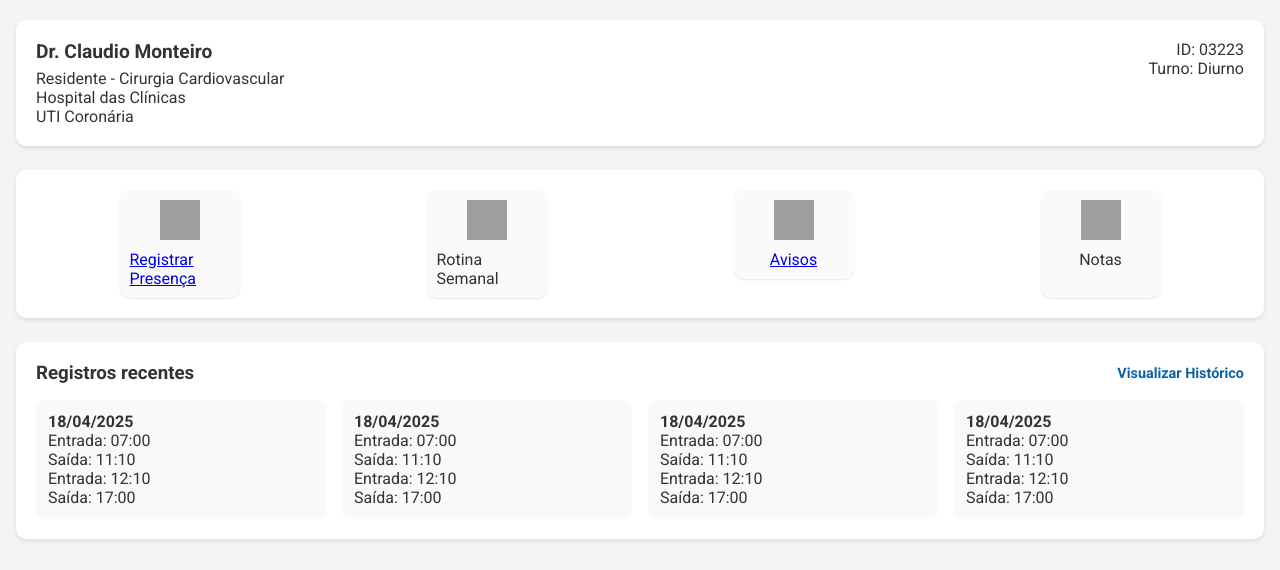
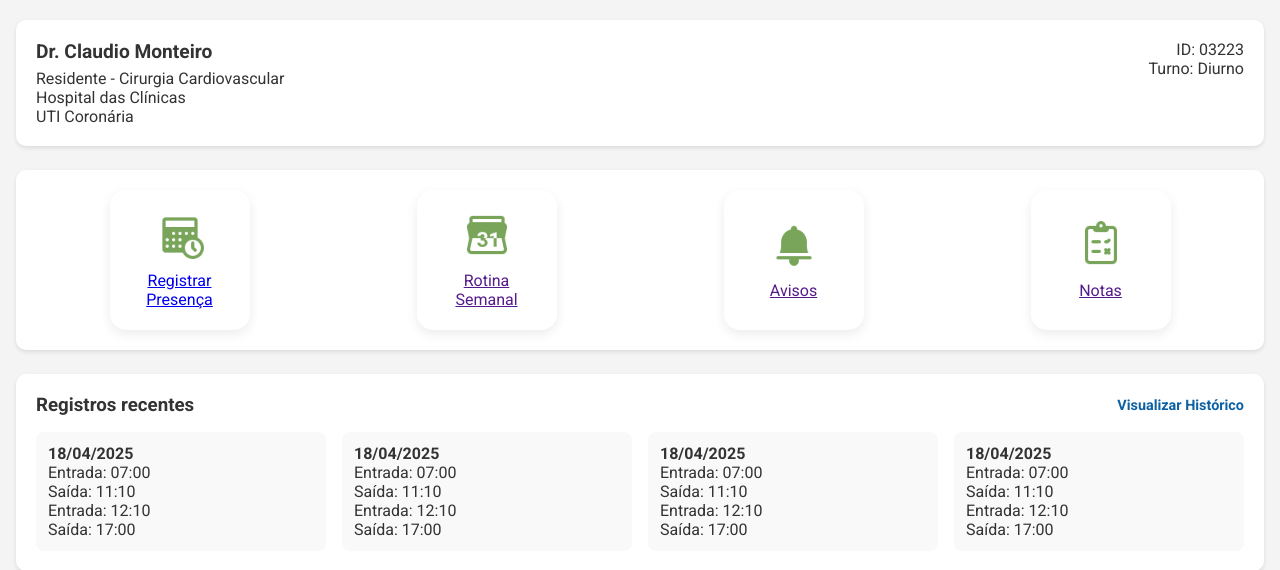
Before and after one commit to guilherme-pg/empreendedorismo_hc, a Flask app: page /home_residente in a window 1280 px wide. Shown: the part 61-631 px from the top of the page. Run offline with Flask 3, Linux system fonts and the light colour scheme; grey boxes are pictures that could not be loaded.

Commit message:
Adiciona botão Registrar Presença com novo estilo

```diff
--- a/static/css/home_residente.css
+++ b/static/css/home_residente.css
@@ -82,24 +82,43 @@ body {
   display: flex;
   flex-direction: column;
   align-items: center;
-  width: 120px;
-  padding: 10px;
-  background: #fafafa;
-  border-radius: 10px;
-  box-shadow: 0 1px 2px rgba(0,0,0,0.1);
-  transition: 0.3s;
+  justify-content: center;
+  width: 140px;
+  height: 140px;
+  padding: 16px;
+  background: #ffffff;
+  border-radius: 16px;
+  box-shadow: 0 4px 12px rgba(0, 0, 0, 0.08);
+  transition: transform 0.2s ease, box-shadow 0.2s ease, background-color 0.2s ease;
   cursor: pointer;
+  text-align: center;
+  text-decoration: none;
 }
 
 .acao:hover {
-  background: #f0f0f0;
+  background: #f3f7ff;
+  box-shadow: 0 8px 20px rgba(0, 0, 0, 0.12);
+  transform: translateY(-4px);
 }
 
 .acao img {
-  width: 40px;
-  height: 40px;
-  margin-bottom: 10px;
+  width: 48px;
+  height: 48px;
+  margin-bottom: 12px;
 }
+
+.acao a {
+  color: #0056cc;
+  font-size: 16px;
+  font-weight: 500;
+  text-decoration: none;
+  line-height: 1.4;
+}
+
+.acao a:hover {
+  text-decoration: underline;
+}
+
 
 .registros {
   background: white;
--- a/templates/home_residente.html
+++ b/templates/home_residente.html
@@ -33,26 +33,30 @@
   </section>
 
   <section class="acoes">
-    <a href="{{ url_for('ponto_residente') }}">
+    <a href="ponto_residente.html">
       <div class="acao">
-        <img src="presenca-icon.svg" alt="Registrar Presença" />
+        <img src="../static/images/icons/schedule.png" alt="Registrar Presença" />
         <span>Registrar Presença</span>
       </div>
     </a>
+    <a href="">
       <div class="acao">
-      <img src="rotina-icon.svg" alt="Rotina Semanal" />
+        <img src="../static/images/icons/calendar.png" alt="Rotina Semanal" />
         <span>Rotina Semanal</span>
       </div>
-    <a href="{{ url_for('avisos') }}">
+    </a>
+    <a href="">
       <div class="acao">
-        <img src="aviso-icon.svg" alt="Avisos" />
+        <img src="../static/images/icons/doorbell.png" alt="Avisos" />
         <span>Avisos</span>
       </div>
     </a>
+    <a href="">
       <div class="acao">
-      <img src="notas-icon.svg" alt="Notas" />
+        <img src="../static/images/icons/passfail.png" alt="Notas" />
         <span>Notas</span>
       </div>
+    </a>
   </section>
 
   <section class="registros">
```
Also changed, not shown: static/images/icons/calendar.png (added), static/images/icons/doorbell.png (added), static/images/icons/passfail.png (added), static/images/icons/schedule.png (added). Lines whose indentation alone changed are shown as unchanged.
